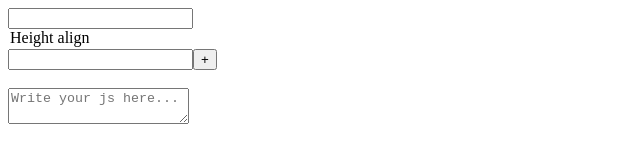
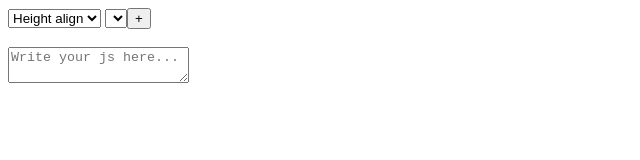
Before and after one commit to code-programer/htmlifier, a plain HTML site: page index.html in a window 1280 px wide. Shown: the whole page, without its empty margins (0-640 px from the left). Drawn offline with Linux system fonts and the light colour scheme.

Commit message:
Update index.html

```diff
--- a/index.html
+++ b/index.html
@@ -7,10 +7,10 @@
     <div id="screen" class="center-screen"></div>
     <div id="file-sett" class="right-panel">
     <div id="pagesett">
-      <input type="selector" id="newname" name="newname">
+      <select id="newname" name="newname">
         <option for="newname" value="height align">Height align</option>
-      <input type="selector" id="newvalue"><button class="add" onclick="addPgSett()">+</button>
-      <div id="newvo"></div>
+      </select>
+      <select id="newvalue"></select><button class="add" onclick="addPgSett()">+</button>
     </div>
     </div>
     <br>
@@ -25,7 +25,7 @@
         var op = document.createElement("option");
         op.setAttribute("value",o.v)
         op.innerHTML = o.html;
-        document.getElementById("newvo").appendChild(op)
+        document.getElementById("newvalue").appendChild(op)
 
       }
     }
```
